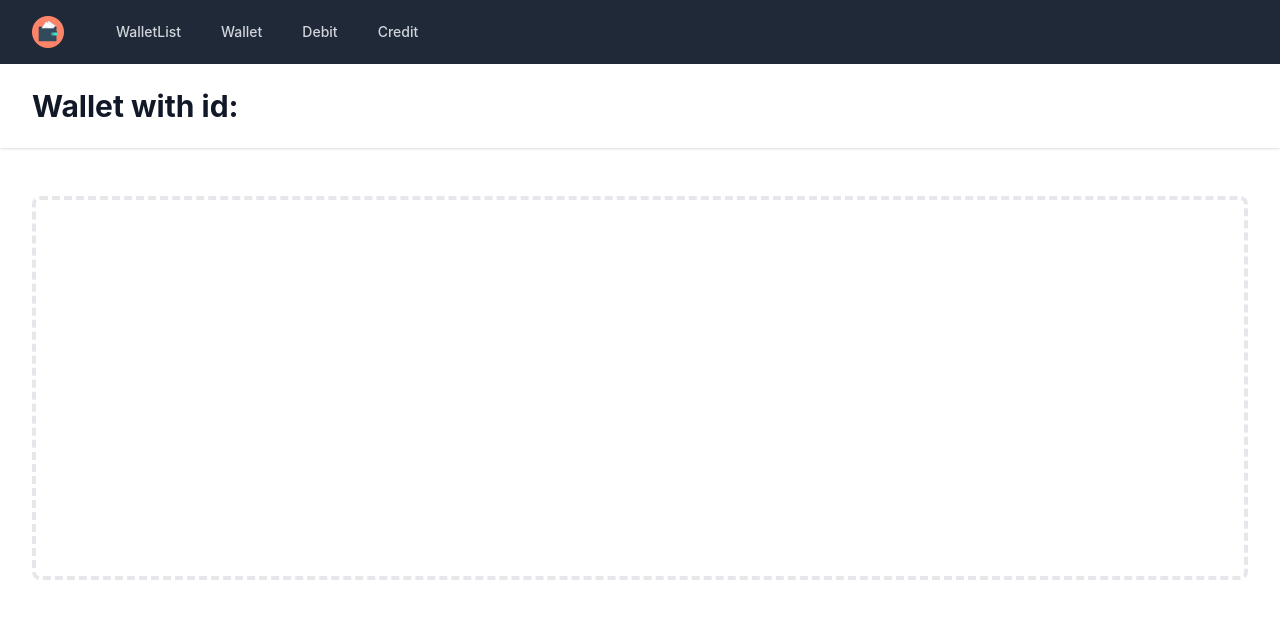
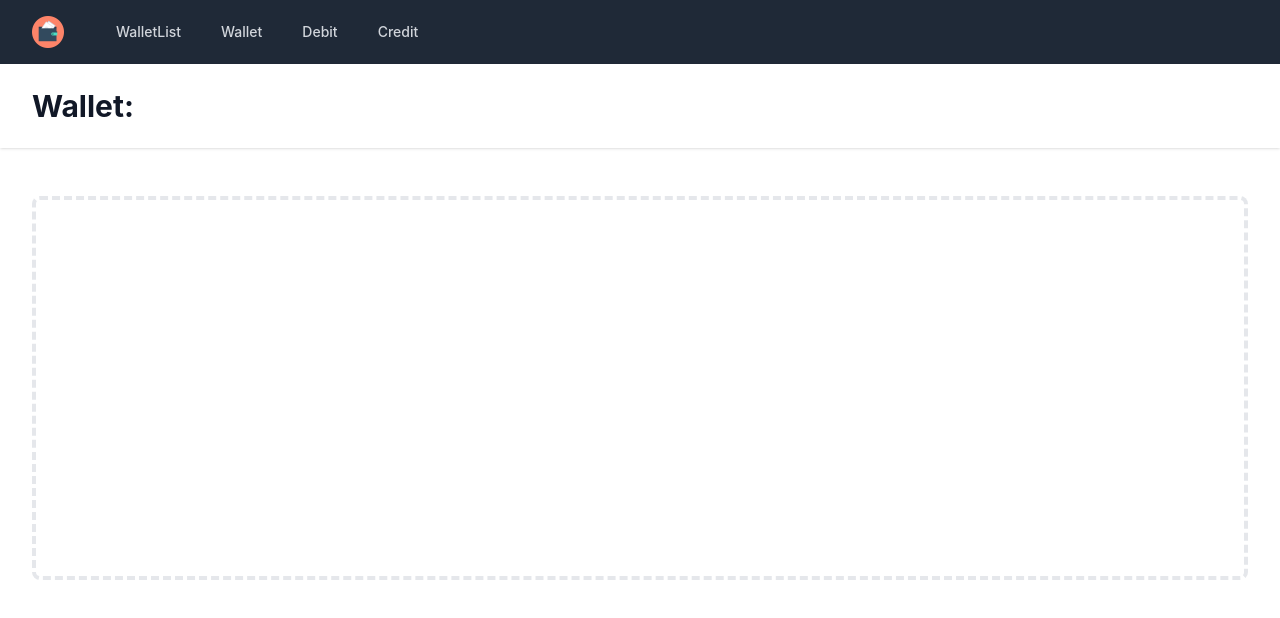
Before and after one commit to Khamitamantaev/testreactapp, a React (Create React App) app in the folder finance-book/: page /wallet in a window 1280 px wide. Shown: the top 618 px of the page. Built offline with nearby package versions, Linux system fonts and the light colour scheme.

Commit message:
get wallet from id fine

```diff
--- a/finance-book/src/components/routes/WalletPage.tsx
+++ b/finance-book/src/components/routes/WalletPage.tsx
@@ -1,10 +1,17 @@
-import React from 'react'
+import React, { useState } from 'react'
 import logo from '../../assets/logo.png';
 import { Link } from "react-router-dom";
 import { useParams } from "react-router-dom";
+import wallet from '../../store/wallet';
 
 const WalletPage = () => {
-    let params = useParams();
+
+    const params = useParams();
+
+    let walletID: string = params.walletId!
+
+    const [wal, setWal] = useState(wallet.getWalletByID(parseInt(walletID)))
+
 
     return (
         <>
@@ -31,12 +38,12 @@ const WalletPage = () => {
                 </nav>
                 <header className="bg-white shadow">
                     <div className="max-w-7xl mx-auto py-6 px-4 sm:px-6 lg:px-8">
-                        <h1 className="text-3xl font-bold text-gray-900">Wallet with id: {params.walletId}</h1>
+                        <h1 className="text-3xl font-bold text-gray-900">Wallet: {wal?.name}</h1>
                     </div>
                 </header>
                 <main>
                     <div className="max-w-7xl mx-auto py-6 sm:px-6 lg:px-8">
-                        {/* Replace with your content */}
+                        <div></div>
                         <div className="px-4 py-6 sm:px-0">
                             <div className="border-4 border-dashed border-gray-200 rounded-lg h-96" />
                         </div>
--- a/finance-book/src/store/wallet.tsx
+++ b/finance-book/src/store/wallet.tsx
@@ -30,6 +30,11 @@ class Wallet {
       this.wallets =  this.wallets.filter(wallet => wallet.id !== id)
     }
 
+    getWalletByID(id: number ) {
+        const wallet = this.wallets.find(wallet => wallet.id === id)
+        return wallet
+    }
+
 
 }
 
```
